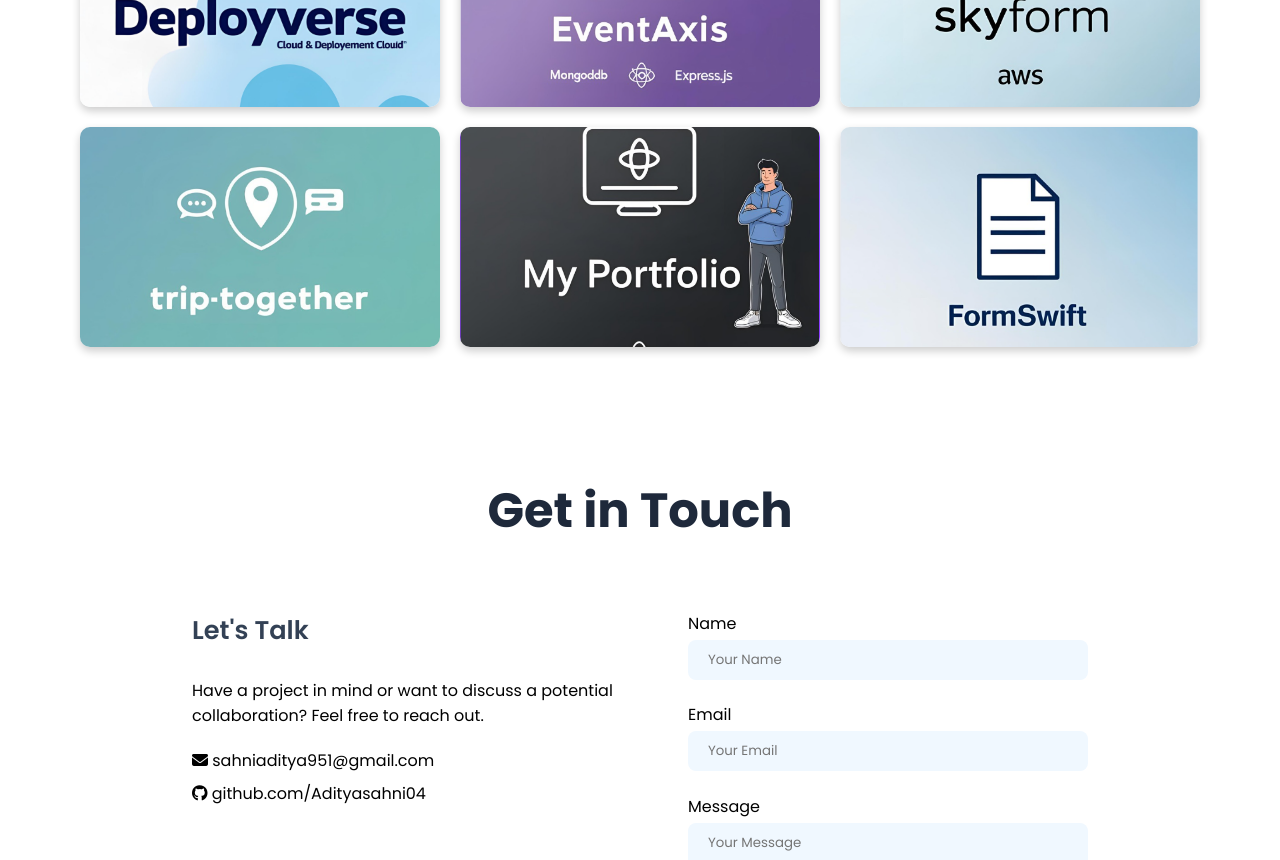
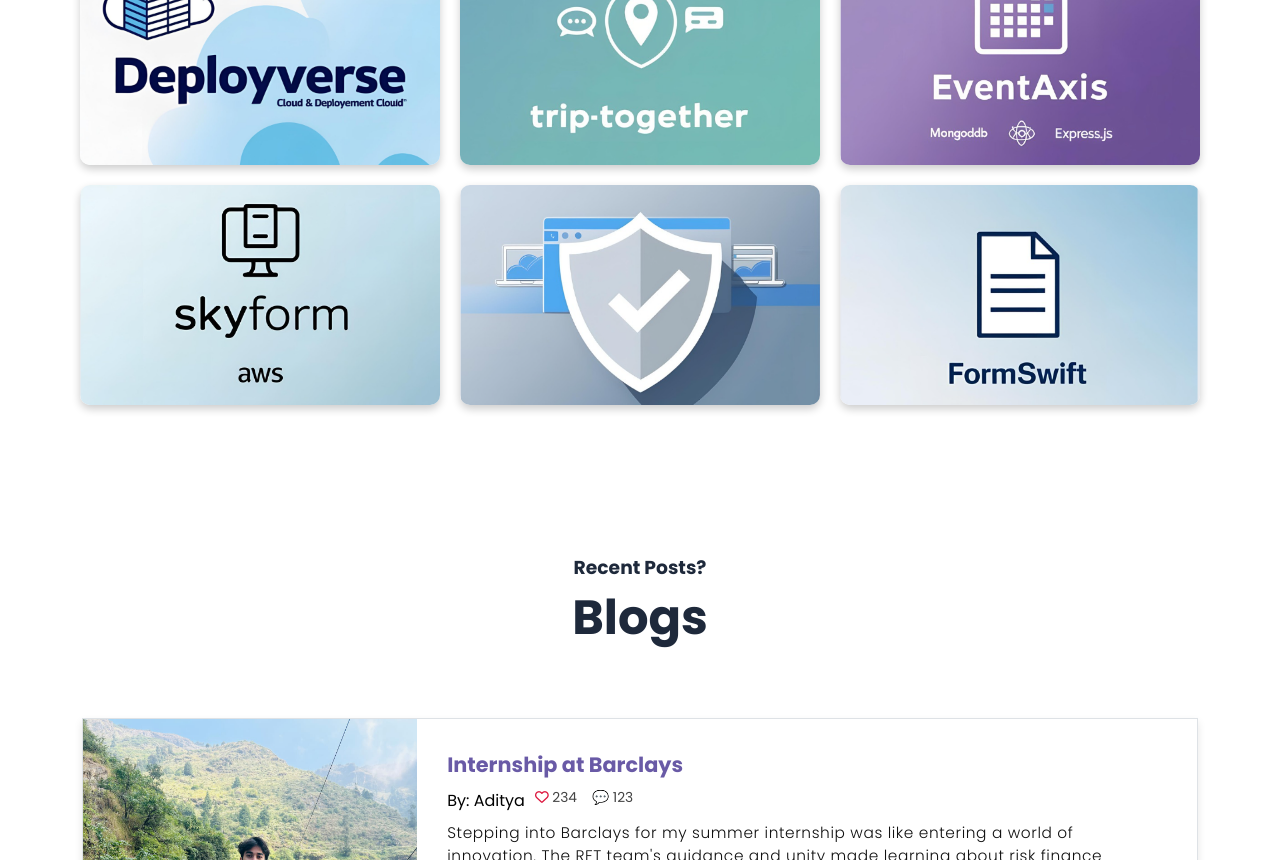
Before and after one commit to Adityasahni04/NewPortfolio, a React (Vite) app: page / in a window 1280 px wide. Shown: the part 1940-2800 px from the top of the page. Built offline with nearby package versions, Linux system fonts and the light colour scheme.

Commit message:
Blog-Section-added

```diff
--- a/src/App.jsx
+++ b/src/App.jsx
@@ -8,6 +8,8 @@
 import HireMe from './components/HireMe';
 import ContactMe from './components/ContactMe';
 import Footer from './components/Footer';
+import Blog from './components/Blog';
+import Blogs from './components/Blogs';
 
 const App = () => {
   return (
@@ -18,6 +20,7 @@
       <section id="about-me"><AboutMe /></section>
       <section id="hire-me"><HireMe /></section>
       <section id="projects"><Projects /></section>
+      <section id="blogs"><Blogs/></section>
       <section id="contact-me"><ContactMe /></section>
       <Footer />
     </div>
--- a/src/Styles/About.css
+++ b/src/Styles/About.css
@@ -13,7 +13,11 @@
     padding-right: 1rem;
 }
 
+.container h3{
+    text-align: center;
+    color: #1e293b;
 
+}
 .h2 {
     font-size: 3rem;
     font-weight: bold;
--- /dev/null
+++ b/src/Styles/Blog.css
@@ -0,0 +1,177 @@
+.blogSection h1 {
+    font-size: 3rem;
+    text-align: center;
+    font-weight: bold;
+    color: #1e293b;
+    margin-bottom: 4rem;
+  }
+  .blogSection h3 {
+    margin-top: 8rem;
+    text-align: center;
+    color: #1e293b;
+  }
+
+
+  /* Ensures proper responsiveness */
+  .blogSection {
+    display: flex;
+    flex-direction: column;
+    align-items: center;
+    padding: 20px;
+  }
+
+  /* Main blog container */
+  .blogContent {
+    display: flex;
+    flex-wrap: wrap; /* Allows wrapping for smaller screens */
+    width: 70rem;
+    max-width: 90%;
+    margin: auto;
+    justify-content: space-between;
+    height: auto; /* Remove fixed height */
+    overflow: hidden;
+    box-shadow: 0 4px 8px rgba(0, 0, 0, 0.1);
+    margin-bottom: 2rem;
+    border:1px solid #dee2e6;
+  }
+  .blog-heading{
+    font-size: 1.3rem;
+    color: #695aa6;
+  }
+  .authour-name p{
+    color:#444;
+    font-size:.86rem;
+    font-weight: 450;
+  }
+  .stats{
+    font-size:.86rem;
+    font-weight: 400;
+    color: #444;
+  }
+  /* Left content (image section) */
+  .left-content {
+    width: 30%;
+    text-align: center;
+    display: flex;
+    justify-content: center;
+    align-items: center;
+  }
+
+  .left-content img {
+    width: 100%;
+    height: 100%;
+    object-fit: cover;
+  }
+  .fa-regular::before{
+    color: crimson !important;
+  }
+  /* Right content (text section) */
+  .right-content {
+    width: 70%;
+    display: flex;
+    padding: 30px;
+    flex-direction: column;
+    gap: 8px;
+  }
+ .link-readmore{
+  color: #695aa6 !important;
+  font-size:.85rem !important;
+  font-weight: 400 !important;
+  text-decoration: none !important;
+ }
+.blog-content a
+{
+ text-decoration: none;
+}
+  /* Author and stats section */
+  .author-details {
+    display: flex;
+    flex-wrap: wrap;
+    gap: 10px;
+  }
+
+  .stats {
+    display: flex;
+    gap: 15px;
+  }
+
+  /* Blog text content */
+  .blog-content {
+    display: flex;
+    flex-direction: column;
+    gap: 10px;
+  }
+  .blog-content p{
+    font-weight: 100;
+    color: #111;
+    font-size: .96rem;
+    letter-spacing: .6px;
+
+  }
+  /* Responsive Design */
+  @media screen and (max-width: 1024px) {
+    .blogContent {
+      flex-direction: column; /* Stack elements on smaller screens */
+    }
+
+    .left-content {
+      width: 100%; /* Full width on smaller screens */
+      height: auto;
+    }
+
+    .left-content img {
+      height: auto;
+    }
+
+    .right-content {
+      width: 100%; /* Full width for text */
+    }
+  }
+
+  @media screen and (max-width: 768px) {
+    .blogSection h1 {
+      font-size: 2.5rem; /* Slightly smaller heading */
+      margin-top: 5rem;
+      margin-bottom: 3rem;
+    }
+
+    .blogContent {
+      max-width: 100%;
+      padding: 10px;
+    }
+
+    .right-content {
+      padding: 15px;
+    }
+
+    .blog-heading {
+      font-size: 1.8rem;
+    }
+
+    .author-details {
+      gap: 5px;
+    }
+
+    .stats {
+      gap: 10px;
+    }
+  }
+
+  @media screen and (max-width: 480px) {
+    .blogSection h1 {
+      font-size: 2rem;
+      margin-top: 3rem;
+    }
+
+    .blogContent {
+      padding: 10px;
+    }
+
+    .blog-heading {
+      font-size: 1.5rem;
+    }
+
+    .author-details {
+      font-size: 1rem;
+    }
+  }
--- a/src/components/AboutMe.jsx
+++ b/src/components/AboutMe.jsx
@@ -10,6 +10,7 @@
   return (
     <section id="about">
       <div className="container">
+        <h3>Who am I?</h3>
         <h2 className="h2">About Me</h2>
         <div className="contentaboutme">
           <div className="image-container">
@@ -37,11 +38,11 @@
               <div className="skills-list">
                 {[
                   "React",
-                  "Next.js",
-                  "TypeScript",
                   "Tailwind CSS",
-                  "UI/UX Design",
                   "Node.js",
+                  "Docker",
+                  "AWS",
+                  "SQL",
                 ].map((skill) => (
                   <span key={skill} className="skill-badge">
                     {skill}
--- /dev/null
+++ b/src/components/Blog.jsx
@@ -0,0 +1,38 @@
+import React from "react";
+import "../Styles/Blog.css";
+
+const Blog = ({ title, image, likes, comments, para1, para2, para3 }) => {
+  return (
+      <div className="blogContent">
+        <div className="left-content">
+          <img src={image} alt={title} />
+        </div>
+        <div className="right-content">
+          <div className="blog-heading">
+            <h4>{title}</h4>
+          </div>
+          <div className="author-details">
+            <div className="author-name">
+              <p>By: Aditya</p>
+            </div>
+            <div className="stats">
+              <span className="like">
+                <i className="fa-regular fa-heart"></i> {likes}
+              </span>
+              <span className="comment">💬 {comments}</span>
+            </div>
+          </div>
+          <div className="blog-content">
+            <p>{para1}</p>
+            <p>{para2}</p>
+            <p>{para3}</p>
+            <a href="#" className="read-more-link">
+              <p className="link-readmore">Read more &gt;&gt;</p>
+            </a>
+          </div>
+        </div>
+      </div>
+  );
+};
+
+export default Blog;
--- /dev/null
+++ b/src/components/Blogs.jsx
@@ -0,0 +1,38 @@
+import React from 'react'
+import Blog from './Blog'
+
+const Blogs = () => {
+    const blogData = [
+        {
+          id: 1,
+          title: "Internship at Barclays",
+          author: "Aditya",
+          image: "/images/adi1.jpg",
+          likes: 234,
+          comments: 123,
+          para1: "Stepping into Barclays for my summer internship was like entering a world of innovation. The RFT team's guidance and unity made learning about risk finance inspiring.",
+          para2: "From day one, the people at Barclays made it clear that this wasn’t just a workplace; it was a community. I was fortunate to be placed in the RFT (Risk Finance Treasury) team, under the guidance of the affable Subhasis Sir, my Line Manager.",
+          para3: "From the very first day, I was mesmerized by the grandeur of the Infinity and Harmony buildings. The state-of-the-art infrastructure served as a constant reminder of the innovative spirit that Barclays embodies.",
+        },
+      ];
+  return (
+    <div className="blogSection">
+      <h3>Recent Posts?</h3>
+      <h1>Blogs</h1>
+      {blogData.map((blog) => (
+        <Blog
+          key={blog.id}
+          title={blog.title}
+          image={blog.image}
+          likes={blog.likes}
+          comments={blog.comments}
+          para1={blog.para1}
+          para2={blog.para2}
+          para3={blog.para3}
+        />
+      ))}
+    </div>
+  );
+}
+
+export default Blogs;
--- a/src/components/NavBar.jsx
+++ b/src/components/NavBar.jsx
@@ -21,6 +21,9 @@
           <Link to="projects" smooth={true} duration={500} className={active === "Projects" ? "active" : ""} onClick={() => setActive("Projects")}>
             Projects
           </Link>
+          <Link to="blogs" smooth={true} duration={500} className={active === "Blogs" ? "active" : ""} onClick={() => setActive("Blogs")}>
+           Blogs
+          </Link>
           <Link to="contact-me" smooth={true} duration={500} className={active === "ContactMe" ? "active" : ""} onClick={() => setActive("ContactMe")}>
             Contact
           </Link>
--- a/src/components/Project.jsx
+++ b/src/components/Project.jsx
@@ -1,6 +1,6 @@
 import React, { useState } from "react";
 
-const Project = ({ title, image, description,gitLink }) => {
+const Project = ({ title, image, description,gitLink,videoSrc }) => {
   const [isHovered, setIsHovered] = useState(false);
 
   return (
@@ -14,8 +14,9 @@
     >
       {isHovered && (
         <div className="overlay" onClick={() => window.open(gitLink, "_blank")}>
-        <h3>{title}</h3>
-        <p>{description}</p>
+        {/* <h3>{title}</h3>
+        <p>{description}</p> */}
+       <video src={videoSrc} loop autoPlay muted className="project-video"></video>
       </div>
       )}
     </div>
--- a/src/components/Projects.jsx
+++ b/src/components/Projects.jsx
@@ -8,48 +8,55 @@
     title: "DeployVerse",
     image: "/images/1.png",
     description: "A full-stack platform to host your sites in one click",
-    gitLink: "https://github.com/yourusername/deployverse"
+    gitLink: "https://github.com/yourusername/deployverse",
+    videoSrc: "/images/v.mp4"
   },
   {
     id: 2,
     title: "TripTogether",
-    image: "/images/2.png",
+    image: "/images/4.png",
     description: "A personal portfolio showcasing my projects and skills.",
-    gitLink: "https://github.com/yourusername/triptogether"
+    gitLink: "https://github.com/yourusername/triptogether",
+    videoSrc: "/images/v.mp4"
   },
   {
     id: 3,
     title: "Task Management App",
-    image: "/images/34.png",
+    image: "/images/2.png",
     description: "An app to manage tasks efficiently with deadlines and priorities.",
-    gitLink: "https://github.com/yourusername/task-management-app"
+    gitLink: "https://github.com/yourusername/task-management-app",
+    videoSrc: "/images/v.mp4"
   },
   {
     id: 4,
     title: "Brand Identity",
-    image: "/images/4.png",
+    image: "/images/34.png",
     description: "A branding project for a startup including logo and marketing materials.",
-    gitLink: "https://github.com/yourusername/brand-identity"
+    gitLink: "https://github.com/yourusername/brand-identity",
+    videoSrc: "/images/v.mp4"
   },
   {
     id: 5,
     title: "Weather Dashboard",
-    image: "/images/5.png",
+    image: "/images/35.png",
     description: "A weather app that provides real-time weather updates and forecasts.",
-    gitLink: "https://github.com/yourusername/weather-dashboard"
+    gitLink: "https://github.com/yourusername/weather-dashboard",
+    videoSrc: "/images/v.mp4"
   },
   {
     id: 6,
     title: "Fitness Tracker",
     image: "/images/31.png",
     description: "Serverless form handler that sends static site form submissions to email—no backend required",
-    gitLink: "https://github.com/yourusername/fitness-tracker"
+    gitLink: "https://github.com/yourusername/fitness-tracker",
+    videoSrc: "/images/v.mp4"
   }
 ];
 
 const Projects = () => {
   return (
     <div className="mainProjects">
+      <h3>What I Did ?</h3>
        <h1>Projects</h1>
        <div className="project-container">
       {projectList.map((project) => (
@@ -59,6 +66,7 @@
           image={project.image}
           description={project.description}
           gitLink={project.gitLink}
+          videoSrc={project.videoSrc}
         />
       ))}
     </div>
```
Also changed, not shown: src/Styles/Project.css (+14 -4 lines), public/images/35.png (added), 1 other file (tests, documents, lock files or other folders).
